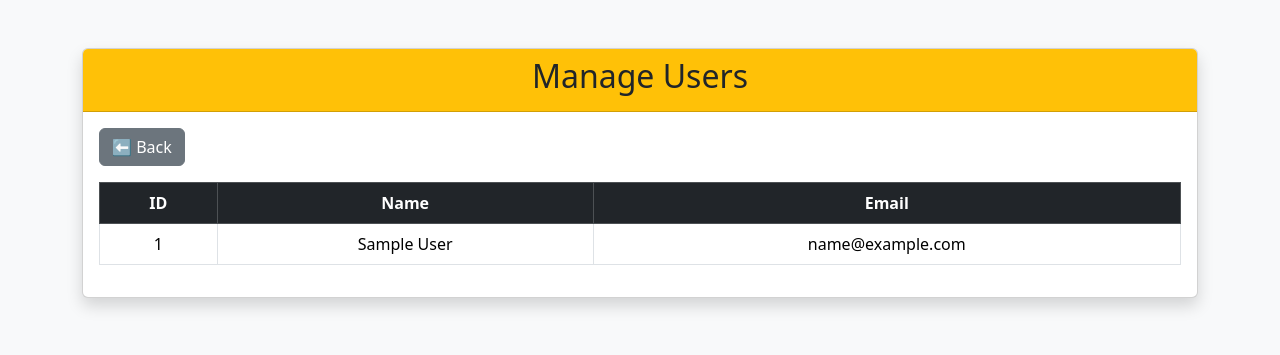
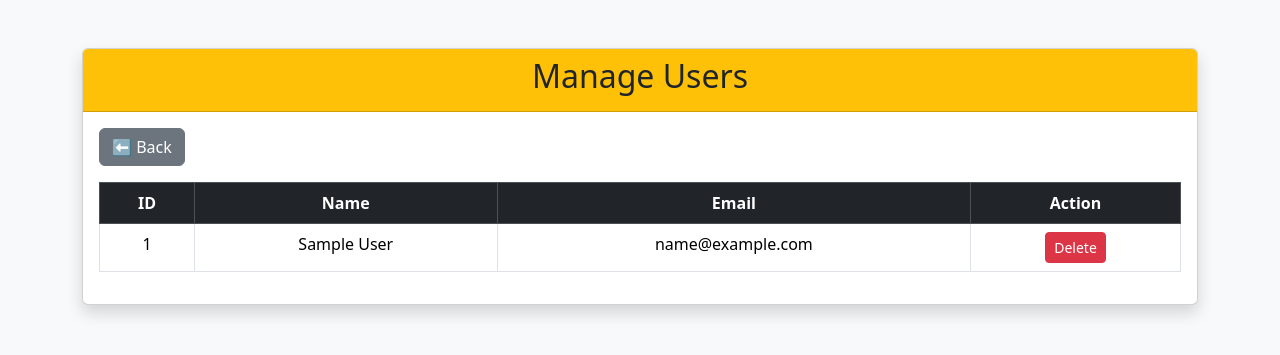
Before and after one commit to AmitBuilds79/EliteMart, a Flask app: template templates/admin_users.html in a window 1280 px wide. Shown: the top 355 px of the page. Run offline with Flask 3, Linux system fonts and the light colour scheme; the template is opened without the code that fills it: most values are stand-ins (such as "Sample title", 1, 10 or a date in 2020).

Commit message:
Added delete user feature

```diff
--- a/app.py
+++ b/app.py
@@ -589,6 +589,20 @@ def admin_users():
 
     return render_template("admin_users.html", users=users)
 
+@app.route("/admin/delete_user/<int:user_id>")
+def delete_user(user_id):
+
+    conn = get_db_connection()
+    cursor = conn.cursor()
+
+    cursor.execute("DELETE FROM users WHERE id=%s", (user_id,))
+    conn.commit()
+
+    cursor.close()
+    conn.close()
+
+    return redirect("/admin/users")
+
 @app.route("/admin/add_product", methods=["GET", "POST"])
 def add_product():
 
--- a/templates/admin_users.html
+++ b/templates/admin_users.html
@@ -28,6 +28,7 @@
     <th>ID</th>
     <th>Name</th>
     <th>Email</th>
+    <th>Action</th>
 </tr>
 </thead>
 
@@ -39,6 +40,13 @@
     <td>{{ user.id }}</td>
     <td>{{ user.full_name }}</td>
     <td>{{ user.email }}</td>
+    <td>
+    <a href="/admin/delete_user/{{ user.id }}"
+       class="btn btn-danger btn-sm"
+       onclick="return confirm('Delete this user?')">
+       Delete
+    </a>
+</td>
 </tr>
 
 {% endfor %}
```
